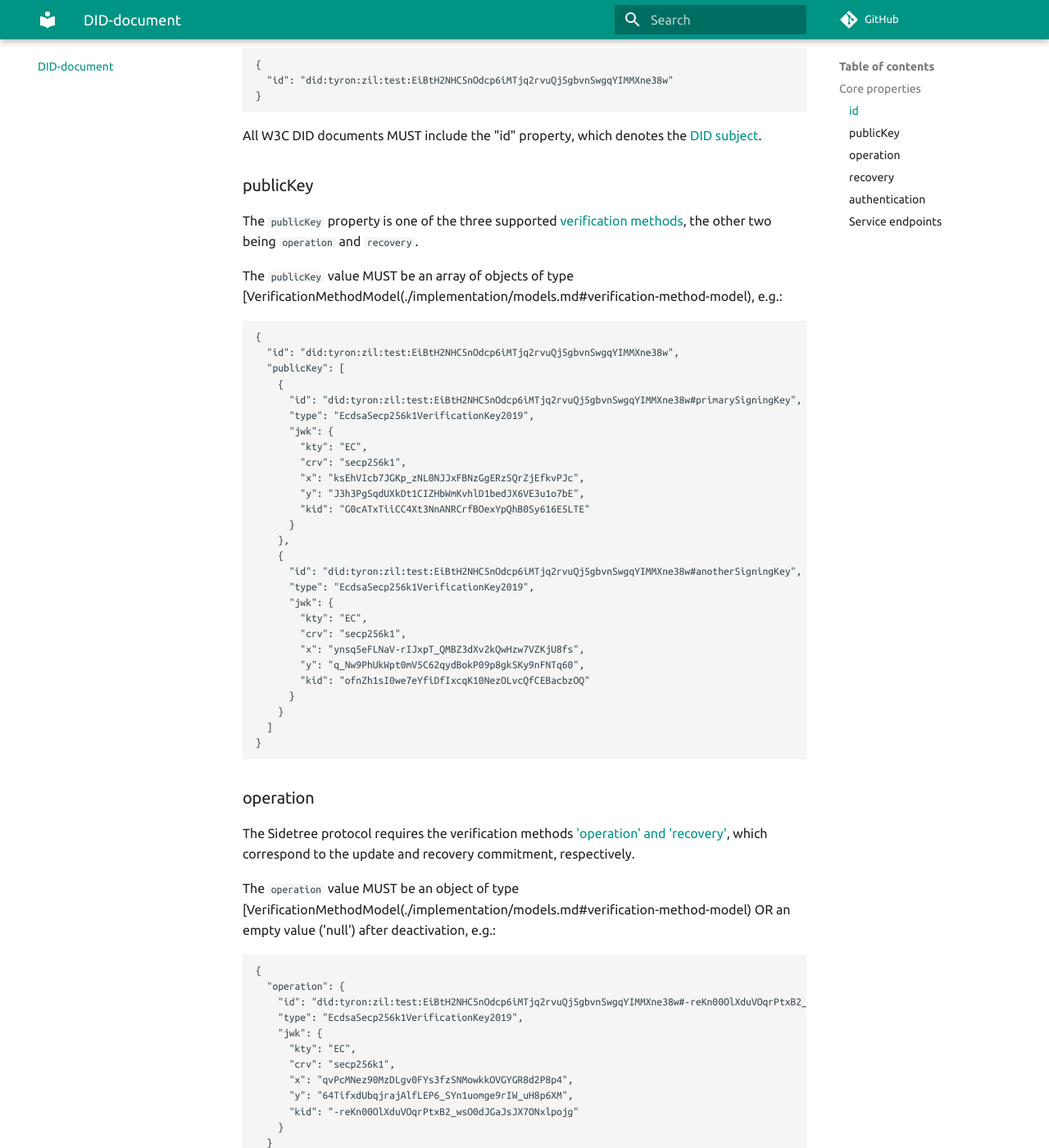
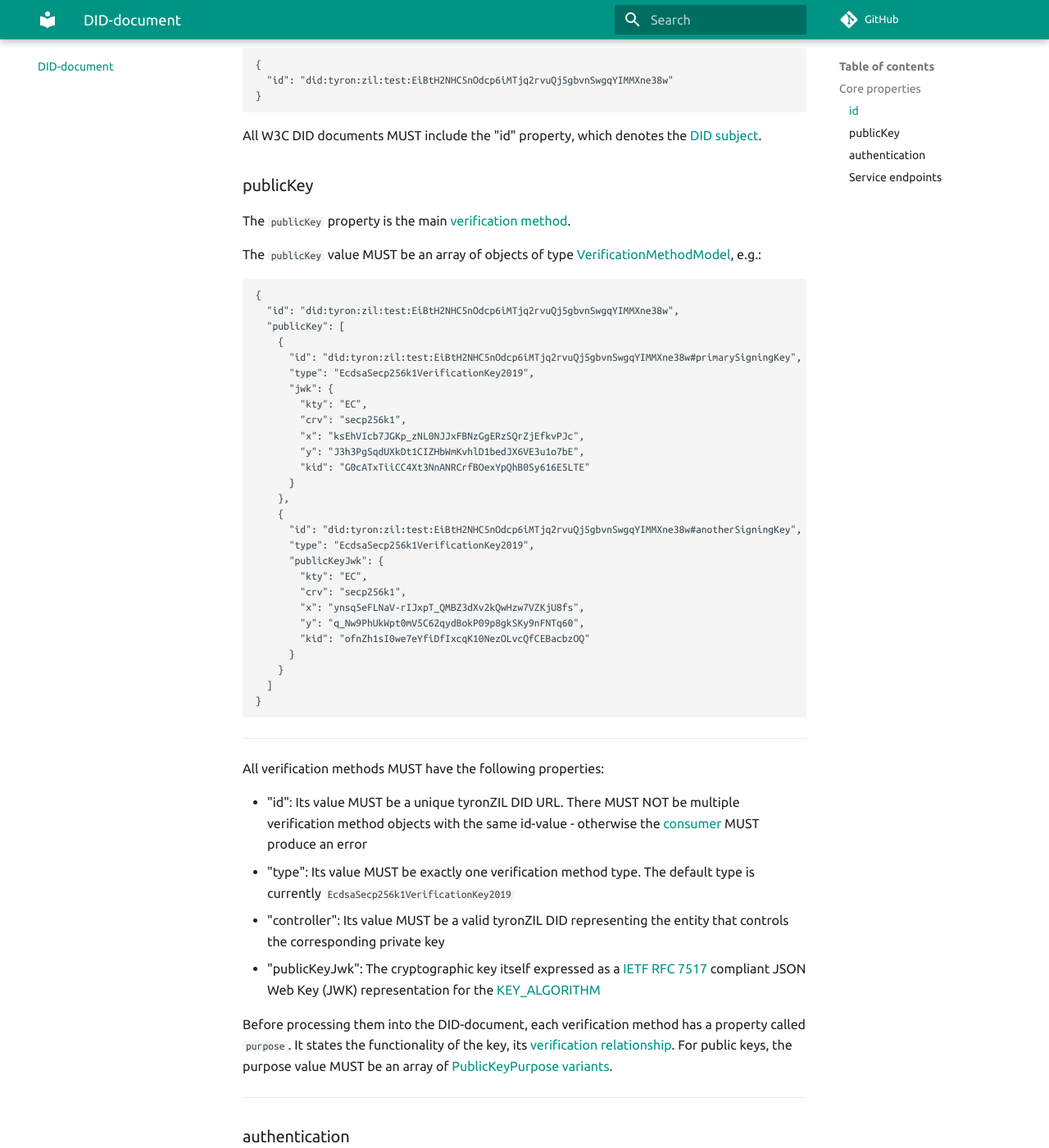
Before and after one commit to amygorgon/didtyronzil, an MkDocs documentation site: the page built from docs/did-document.md, in a window 1280 px wide and 1400 px high, scrolled down 1024 px. Shown: the whole window at 82% size. Built offline with MkDocs 1.6.1 and Material for MkDocs 9.7.7, drawn with Linux system fonts in a browser that asks for light colours; comment, search, counter and statistics services are not loaded; some of the changed text lies outside the part shown.

Commit message:
did resolution improvement

````diff
--- a/docs/did-document.md
+++ b/docs/did-document.md
@@ -15,7 +15,7 @@ TyronZIL's serialization format is JSON:
         - [Arrays](https://tools.ietf.org/html/rfc8259#section-5) for sequence values and unordered sets of values
                 - [Objects](https://tools.ietf.org/html/rfc8259#section-4) for sets of properties
                 - [Strings](https://tools.ietf.org/html/rfc8259#section-7) for all other values. Consumers MAY further parse these strings into more specific data types such as URIs and date stamps
-- The content-type property in the resolver's metadata MUST be ```application/did+json```:
+- The 'contentType' property in the resolver's metadata MUST be ```application/did+json```:
         - Which is the associated IANA-registered MIME type, with its corresponding rules to process the fragment
         - [Producers](./W3C-dids.md#producer) MUST write this type in the document's metadata, and [consumers](./W3C-dids.md#consumer) MUST validate it as well
 - Consumers MUST ignore unknown object member names as unknown properties
@@ -36,9 +36,9 @@ All W3C DID documents MUST include the "id" property, which denotes the [DID sub
 
 ### publicKey
 
-The ```publicKey``` property is one of the three supported [verification methods](./W3C-dids.md#verification-method), the other two being ```operation``` and ```recovery```.
+The ```publicKey``` property is the main [verification method](./W3C-dids.md#verification-method).
 
-The ```publicKey``` value MUST be an array of objects of type [VerificationMethodModel(./implementation/models.md#verification-method-model), e.g.:
+The ```publicKey``` value MUST be an array of objects of type [VerificationMethodModel](./implementation/models.md#verification-method-model), e.g.:
 
 ```json
 {
@@ -58,7 +58,7 @@
     {
       "id": "did:tyron:zil:test:EiBtH2NHC5nOdcp6iMTjq2rvuQj5gbvnSwgqYIMMXne38w#anotherSigningKey",
       "type": "EcdsaSecp256k1VerificationKey2019",
-      "jwk": {
+      "publicKeyJwk": {
         "kty": "EC",
         "crv": "secp256k1",
         "x": "ynsq5eFLNaV-rIJxpT_QMBZ3dXv2kQwHzw7VZKjU8fs",
@@ -70,48 +70,6 @@
 }
 ```
 
-### operation
-
-The Sidetree protocol requires the verification methods ['operation' and 'recovery'](./implementation/models.md#sidetree-verification-methods), which correspond to the update and recovery commitment, respectively.
-
-The ```operation``` value MUST be an object of type [VerificationMethodModel(./implementation/models.md#verification-method-model) OR an empty value ('null') after deactivation, e.g.:
-
-```json
-{
-  "operation": {
-    "id": "did:tyron:zil:test:EiBtH2NHC5nOdcp6iMTjq2rvuQj5gbvnSwgqYIMMXne38w#-reKn00OlXduVOqrPtxB2_wsO0dJGaJsJX7ONxlpojg",
-    "type": "EcdsaSecp256k1VerificationKey2019",
-    "jwk": {
-      "kty": "EC",
-      "crv": "secp256k1",
-      "x": "qvPcMNez90MzDLgv0FYs3fzSNMowkkOVGYGR8d2P8p4",
-      "y": "64TifxdUbqjrajAlfLEP6_SYn1uomge9rIW_uH8p6XM",
-      "kid": "-reKn00OlXduVOqrPtxB2_wsO0dJGaJsJX7ONxlpojg"
-    }
-  }
-}
-```
-
-### recovery
-
-The ```recovery``` value MUST be an object of type [VerificationMethodModel(./implementation/models.md#verification-method-model) OR an empty value ('null') after deactivation, e.g.:
-
-```json
-{
-  "recovery": {
-    "id": "did:tyron:zil:test:EiBtH2NHC5nOdcp6iMTjq2rvuQj5gbvnSwgqYIMMXne38w#cRvb0PTPB4DZR0RRbsmVrzi0Y592gHfKqcsurxGfjJs",
-    "type": "EcdsaSecp256k1VerificationKey2019",
-    "jwk": {
-      "kty": "EC",
-      "crv": "secp256k1",
-      "x": "-EFWN26jzAMk8LXFPU8Jw5YX-r1_avdB5lhD2eagJP4",
-      "y": "XvJ5qYBSiXPv09y_M1C2IobbGxMdJlDySwNeGEd4p84",
-      "kid": "cRvb0PTPB4DZR0RRbsmVrzi0Y592gHfKqcsurxGfjJs"
-    }
-  }
-}
-```
-
 ---
 
 All verification methods MUST have the following properties:
@@ -119,9 +77,9 @@ All verification methods MUST have the following properties:
 - "id": Its value MUST be a unique tyronZIL DID URL. There MUST NOT be multiple verification method objects with the same id-value - otherwise the [consumer](./W3C-dids.md#consumer) MUST produce an error
 - "type": Its value MUST be exactly one verification method type. The default type is currently ```EcdsaSecp256k1VerificationKey2019```
 - "controller": Its value MUST be a valid tyronZIL DID representing the entity that controls the corresponding private key
-- "jwk": The cryptographic key itself expressed as a [IETF RFC 7517](https://tools.ietf.org/html/rfc7517) compliant JSON Web Key (JWK) representation for the [KEY_ALGORITHM](./sidetree.md#key-algorithm)
+- "publicKeyJwk": The cryptographic key itself expressed as a [IETF RFC 7517](https://tools.ietf.org/html/rfc7517) compliant JSON Web Key (JWK) representation for the [KEY_ALGORITHM](./sidetree.md#key-algorithm)
 
-Before processing them into the DID-document, each verification method has a property called ```purpose```. It states the functionality of the key, its [verification relationship](./W3C-dids.md#verification-relationship). For public keys, the purpose value MUST be an array of [PublicKeyPurpose variants](./implementation/models.md#public-key-purpose). For the verification methods ```operation``` and ```recovery```, the purpose value MUST be the corresponding variant of the [SidetreeVerificationRelationship enum](./sidetree.md#sidetree-verification-relationships).
+Before processing them into the DID-document, each verification method has a property called ```purpose```. It states the functionality of the key, its [verification relationship](./W3C-dids.md#verification-relationship). For public keys, the purpose value MUST be an array of [PublicKeyPurpose variants](./implementation/models.md#public-key-purpose).
 
 ---
 
````
Also changed, not shown: docs/implementation/models.md (+1 -27 lines), docs/operations/CRUD/did-recover.md (+1 -1 lines), docs/operations/CRUD/did-update.md (+1 -1 lines).
